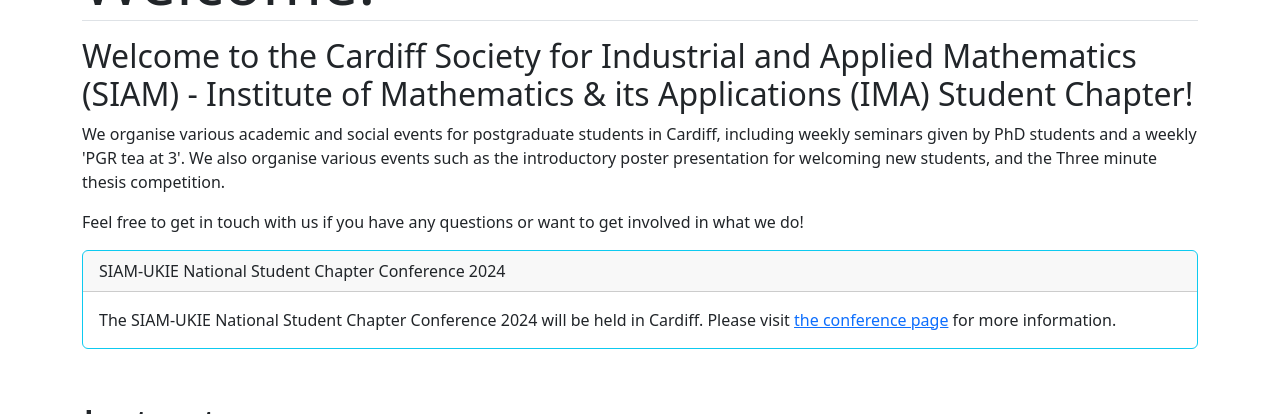
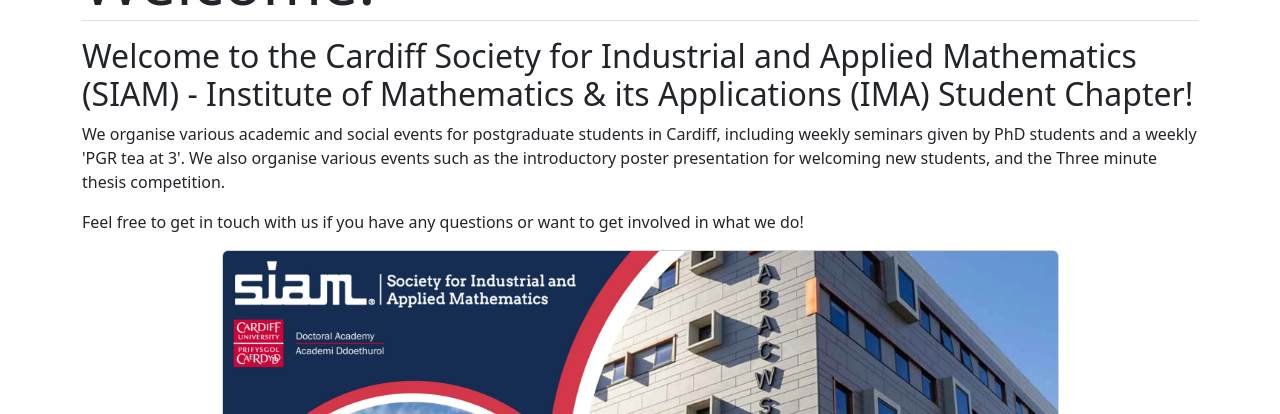
Before and after one commit to SIAM-IMA-Cardiff/siam-ima-cardiff.github.io, a Jekyll site: the page built from index.html, in a window 1280 px wide and 900 px high, scrolled down 307 px, cut to the strip 0-414 px from the top of the window. Built offline with Jekyll 4.4.1, drawn with Linux system fonts in a browser that asks for light colours; some of the changed text lies outside the part shown.

Commit message:
added conference poster

```diff
--- a/index.html
+++ b/index.html
@@ -13,9 +13,9 @@ show-news: true
 <p>Feel free to get in touch with us if you have any questions or want to get involved in what we do!</p>
 
 
-<div class="card border-info mb-3 w-100">
-	<div class="card-header">SIAM-UKIE National Student Chapter Conference 2024</div>
+<div class="card mb-3 w-75 m-auto text-center">
+	<img src="/images/Conference Pictures/poster.webp" class="card-img-top" alt="SIMA student conference cardiff poster">
 	<div class="card-body">
-		<p class="card-text">The SIAM-UKIE National Student Chapter Conference 2024 will be held in Cardiff. Please visit <a href="{{ '/conference/' | prepend: site.baseurl | replace: 'index.html', '' }}" class="">the conference page</a> for more information.</p>
+		<a href="{{ '/conference/' | prepend: site.baseurl | replace: 'index.html', '' }}" class="btn btn-primary">Go to the conference page</a>
 	</div>
 </div>
```
Also changed, not shown: images/Conference Pictures/poster.webp (added).
